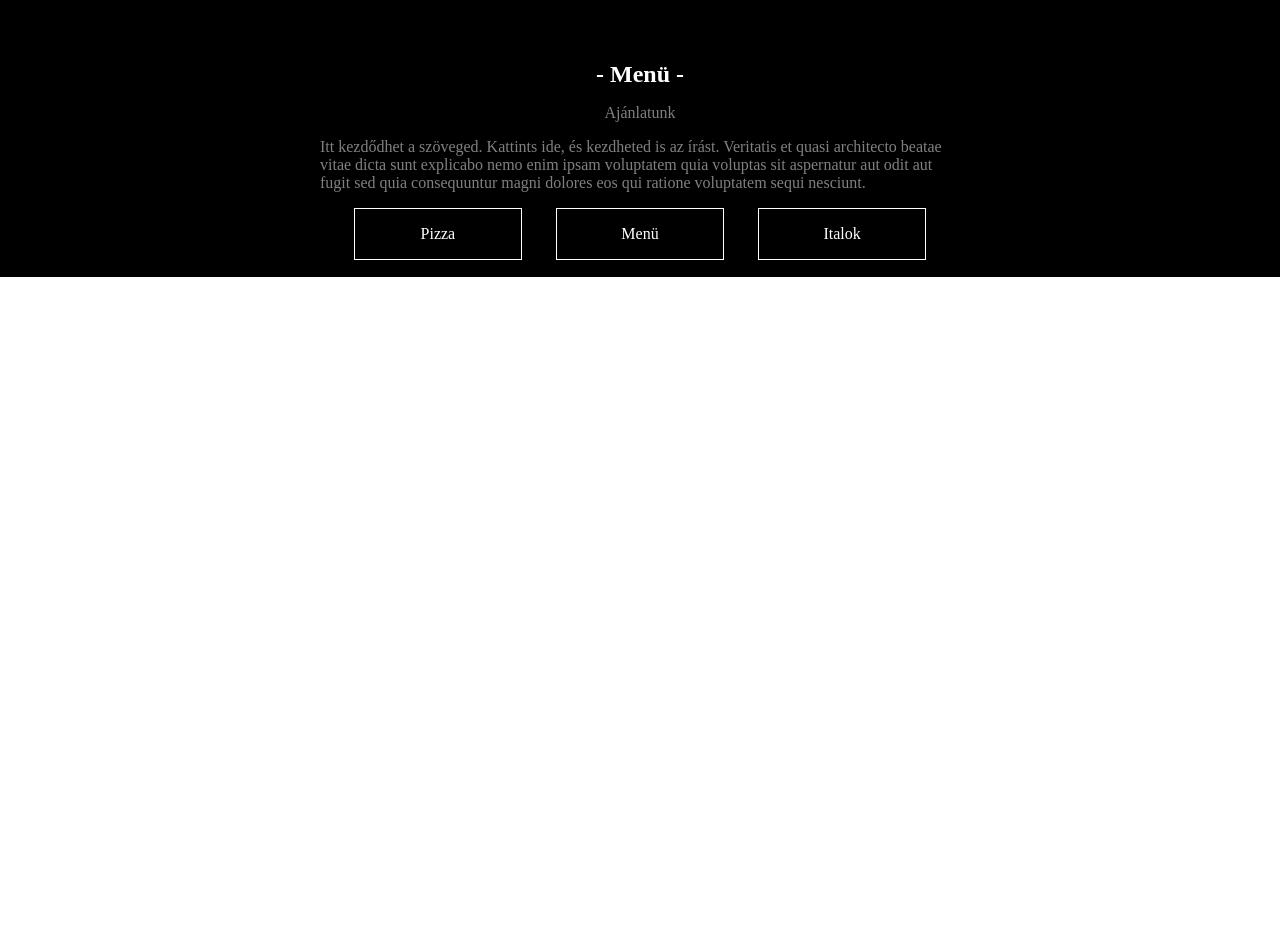
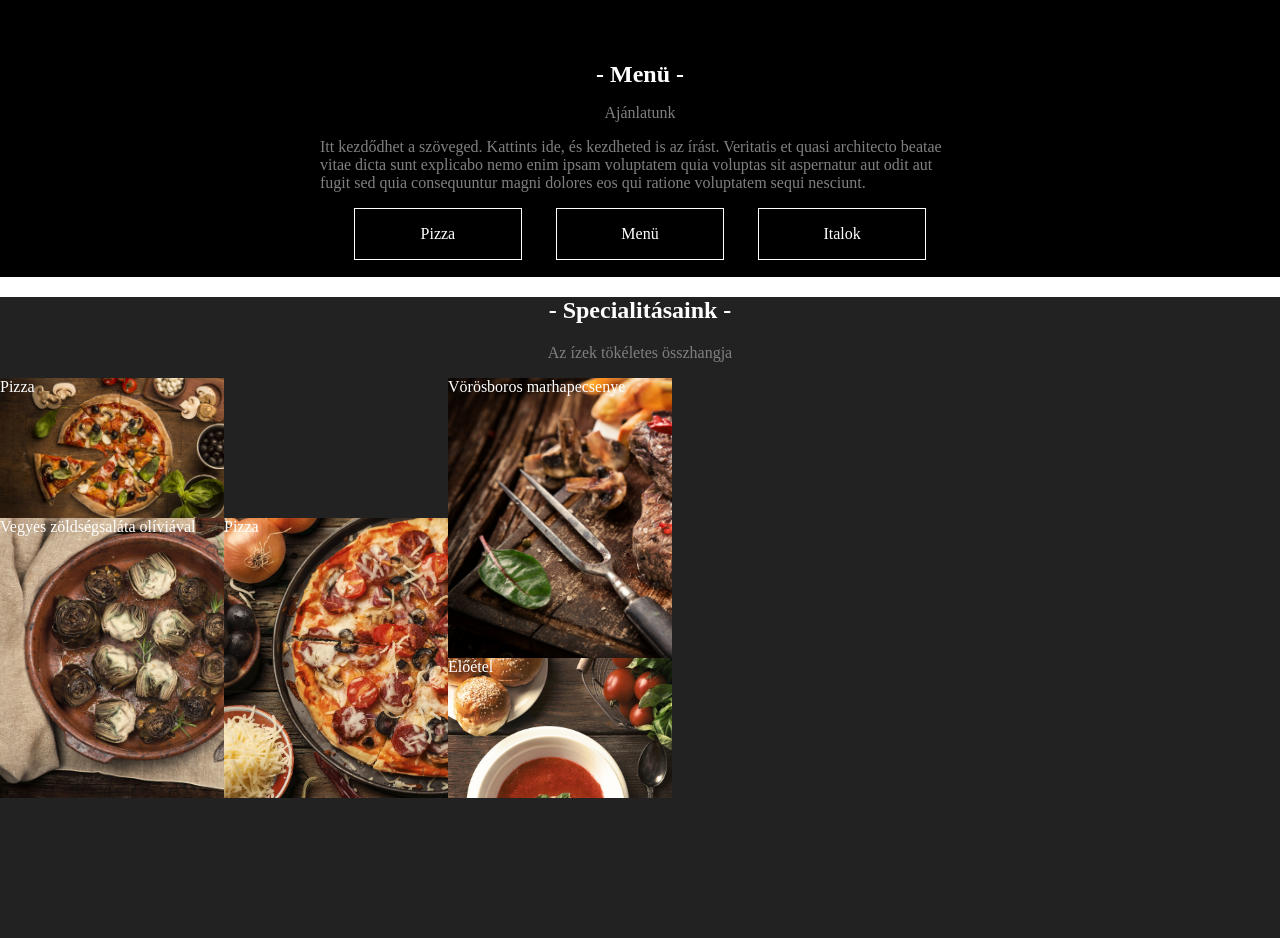
Before and after one commit to NaszAkos/websalon_pizza, a plain HTML site: page index.html in a window 1280 px wide. Shown: the part 691-1629 px from the top of the page. Before the commit the page ends 968 px from the top, so only its background shows below. Drawn offline with Linux system fonts and the light colour scheme.

Commit message:
specialitas grid felkesz

```diff
--- a/index.html
+++ b/index.html
@@ -48,7 +48,7 @@
 
         <div id="menu">
             <div id="menuDiv">
-                <div id="cim2">
+                <div class="cim2">
                     <h2>- Menü -</h2>
                     <div>
                         <p id="szurke">
@@ -75,7 +75,18 @@
         </div>
 
         <div id="specialitas">
+                <div class="cim2">
+                    <h2>- Specialitásaink -</h2>
+                    <p>Az ízek tökéletes összhangja</p>
+                </div>
+                <div id="kepek">
 
+                    <div id="kep1">Pizza</div>
+                    <div id="kep2">Vörösboros marhapecsenye</div>
+                    <div id="kep3">Vegyes zöldségsaláta olíviával</div>
+                    <div id="kep4">Pizza</div>
+                    <div id="kep5">Előétel</div>
+                </div>
         </div>
 
         <div id="footer">
--- a/pizza.css
+++ b/pizza.css
@@ -37,7 +37,6 @@ body{
     background-color: #222222;
     color: white;
     width: 100%;
-    margin: auto;
     gap: 5%;
     height: 30vh;
 }
@@ -80,8 +79,9 @@ body{
     margin: 5%;
     width: 50%;
 }
-#cim2{
+.cim2{
     text-align: center;
+
 }
 
 #menupontok{
@@ -93,3 +93,66 @@ body{
     border: 1px solid white;
     width: 13vw;
 }
+
+#specialitas{
+
+    background-color: #222222;
+    color: white;
+    width: 100%;
+
+    gap: 5%;
+    height: 100%;
+}
+#specialitas p{
+    color: gray;
+
+}
+
+#kepek{
+    display: grid;
+    grid-template-columns: 1fr 1fr 1fr 1fr;
+    grid-template-rows: 1fr 1fr 1fr 1fr;
+    height: 70vh;
+    width: 70vw;
+
+
+}
+#kep1{
+    background-image: url(img/pizzakep.jpg);
+    grid-column-start: 1;
+    grid-column-end: 2;
+    grid-row-start: 1;
+    grid-row-end: 2;
+}
+#kep2{
+    background-image: url(img/pizzakep2.jpg);
+    grid-column-start: 3;
+    grid-column-end: 4;
+    grid-row-start: 1;
+    grid-row-end: 3;
+}
+#kep3{
+    background-image: url(img/pizzakep3.jpg);
+    grid-column-start: 1;
+    grid-column-end: 2;
+    grid-row-start: 2;
+    grid-row-end: 4;
+}
+#kep4{
+    background-image: url(img/pizzakep4.jpg);
+    grid-column-start: 2;
+    grid-column-end: 3;
+    grid-row-start: 2;
+    grid-row-end: 4;
+}
+#kep5{
+    background-image: url(img/pizzakep5.jpg);
+    grid-column-start: 3;
+    grid-column-end: 4;
+    grid-row-start: 3;
+    grid-row-end: 4;
+}
+
+#kepek div{
+    background-size: cover;
+}
```
